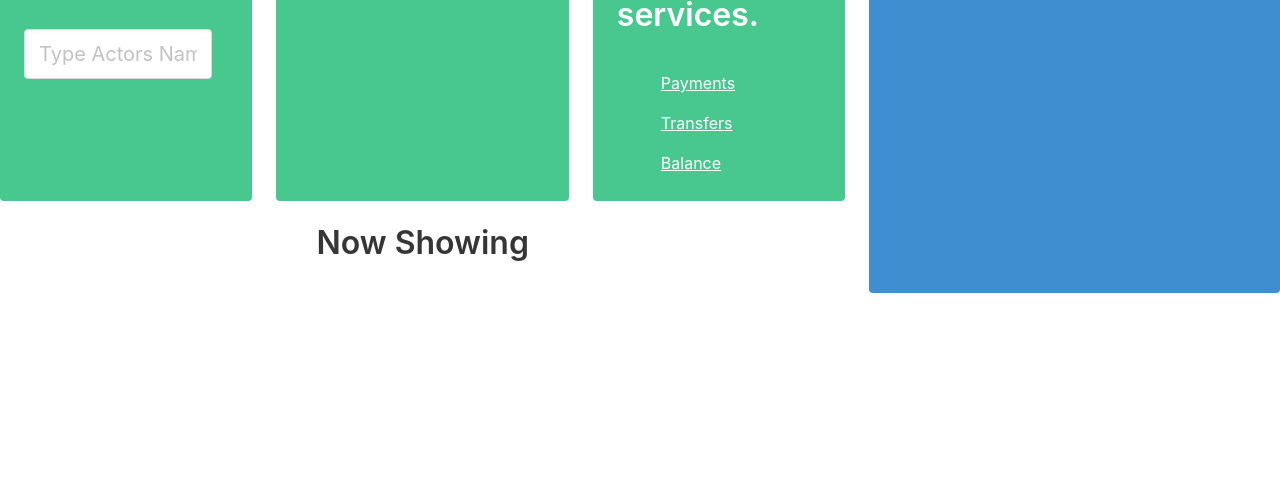
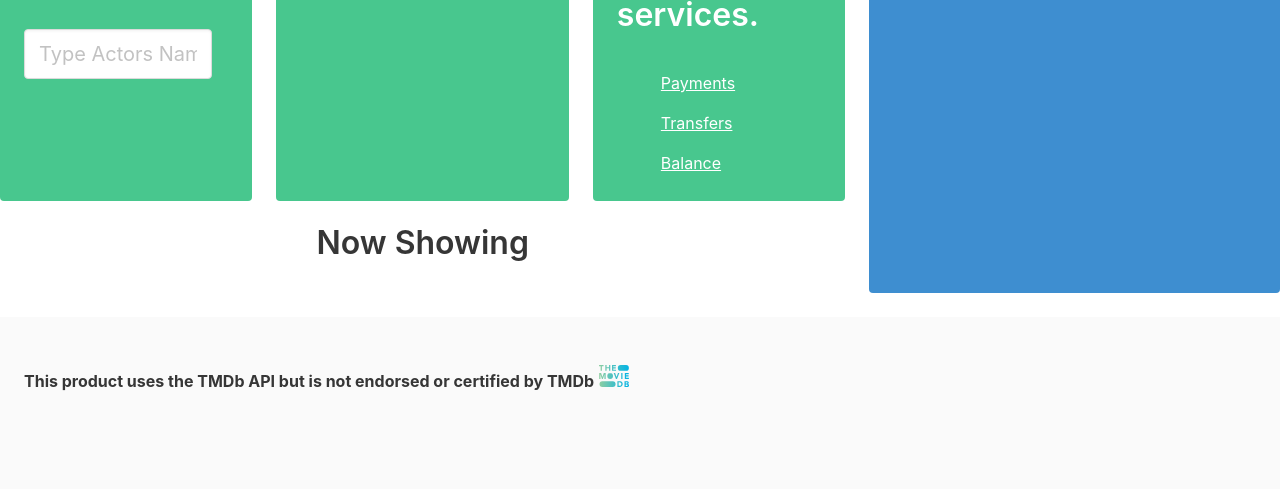
Before and after one commit to JoshCarter8400/quarantine-movie-nights, a plain HTML site: page index.html in a window 1280 px wide. Shown: the part 479-968 px from the top of the page. Before the commit the page ends 800 px from the top, so only its background shows below. Drawn offline with nearby package versions, Linux system fonts and the light colour scheme.

Commit message:
add basic foot skeleton

```diff
--- a/assets/css/style.css
+++ b/assets/css/style.css
@@ -14,3 +14,6 @@ body {
 .menu-list li {
     list-style: none;
 }
+.footer img {
+    max-width: 30px;
+}
--- a/index.html
+++ b/index.html
@@ -128,6 +128,13 @@
             </div>
         </div>
         </div>
+        <footer class="footer">
+            <div>
+                <p>
+                    <strong>This product uses the TMDb API but is not endorsed or certified by TMDb</strong> <img src="./assets/images/tmdb.svg" alt="TMBD LOGO">
+            </div>
+
+        </footer>
         <script src="https://cdnjs.cloudflare.com/ajax/libs/jquery/3.5.1/jquery.min.js" integrity="sha512-bLT0Qm9VnAYZDflyKcBaQ2gg0hSYNQrJ8RilYldYQ1FxQYoCLtUjuuRuZo+fjqhx/qtq/1itJ0C2ejDxltZVFg==" crossorigin="anonymous"></script>
         <script src="https://cdnjs.cloudflare.com/ajax/libs/jqueryui-touch-punch/0.2.3/jquery.ui.touch-punch.min.js" integrity="sha512-0bEtK0USNd96MnO4XhH8jhv3nyRF0eK87pJke6pkYf3cM0uDIhNJy9ltuzqgypoIFXw3JSuiy04tVk4AjpZdZw==" crossorigin="anonymous"></script>
         <script src="./assets/js/script.js"></script>
```
Also changed, not shown: assets/images/tmdb.svg (added).
